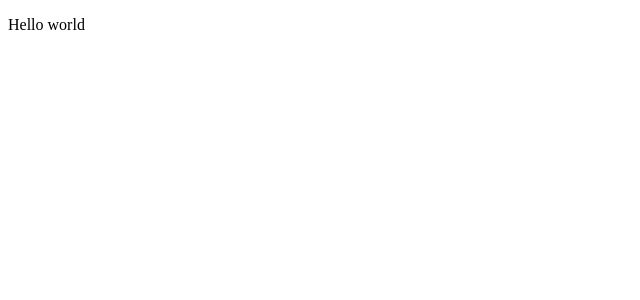
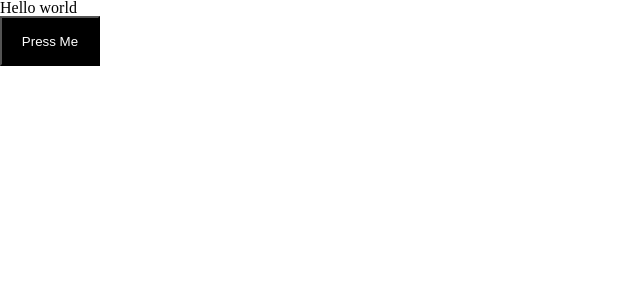
Before and after one commit to intromisan/vikinger, a React (Create React App) app: page / in a window 1280 px wide. Shown: the top 300 px of the page, without its empty margins (0-640 px from the left). Built offline with nearby package versions, Linux system fonts and the light colour scheme.

Commit message:
Sass added to project

```diff
--- a/package.json
+++ b/package.json
@@ -39,5 +39,8 @@
       "last 1 firefox version",
       "last 1 safari version"
     ]
+  },
+  "devDependencies": {
+    "sass": "^1.54.4"
   }
 }
--- a/src/App.tsx
+++ b/src/App.tsx
@@ -2,6 +2,7 @@
   return (
     <div className="App">
       <p>Hello world</p>
+      <button className="test-button">Press Me</button>
     </div>
   );
 }
--- a/src/index.tsx
+++ b/src/index.tsx
@@ -1,6 +1,7 @@
 import React from "react";
 import ReactDOM from "react-dom/client";
 import App from "./App";
+import "./sass/app.scss";
 
 const root = ReactDOM.createRoot(
   document.getElementById("root") as HTMLElement
--- /dev/null
+++ b/src/sass/app.scss
@@ -0,0 +1,7 @@
+// Normalizer
+@import "./normalizer/normalizer.scss";
+
+// Containers
+
+// Components
+@import "./components/button.scss";
--- /dev/null
+++ b/src/sass/components/button.scss
@@ -0,0 +1,6 @@
+.test-button {
+  width: 100px;
+  height: 50px;
+  background-color: black;
+  color: white;
+}
--- /dev/null
+++ b/src/sass/normalizer/normalizer.scss
@@ -0,0 +1,124 @@
+html,
+body,
+div,
+span,
+applet,
+object,
+iframe,
+h1,
+h2,
+h3,
+h4,
+h5,
+h6,
+p,
+blockquote,
+pre,
+a,
+abbr,
+acronym,
+address,
+big,
+cite,
+code,
+del,
+dfn,
+em,
+img,
+ins,
+kbd,
+q,
+s,
+samp,
+small,
+strike,
+strong,
+sub,
+sup,
+tt,
+var,
+b,
+u,
+i,
+center,
+dl,
+dt,
+dd,
+ol,
+ul,
+li,
+fieldset,
+form,
+label,
+legend,
+table,
+caption,
+tbody,
+tfoot,
+thead,
+tr,
+th,
+td,
+article,
+aside,
+canvas,
+details,
+embed,
+figure,
+figcaption,
+footer,
+header,
+hgroup,
+menu,
+nav,
+output,
+ruby,
+section,
+summary,
+time,
+mark,
+audio,
+video {
+  margin: 0;
+  padding: 0;
+  border: 0;
+  font-size: 100%;
+  font: inherit;
+  vertical-align: baseline;
+}
+/* HTML5 display-role reset for older browsers */
+article,
+aside,
+details,
+figcaption,
+figure,
+footer,
+header,
+hgroup,
+menu,
+nav,
+section {
+  display: block;
+}
+body {
+  line-height: 1;
+}
+ol,
+ul {
+  list-style: none;
+}
+blockquote,
+q {
+  quotes: none;
+}
+blockquote:before,
+blockquote:after,
+q:before,
+q:after {
+  content: "";
+  content: none;
+}
+table {
+  border-collapse: collapse;
+  border-spacing: 0;
+}
```
Also changed, not shown: tsconfig.json (+3 -9 lines), 1 other file (tests, documents, lock files or other folders).
